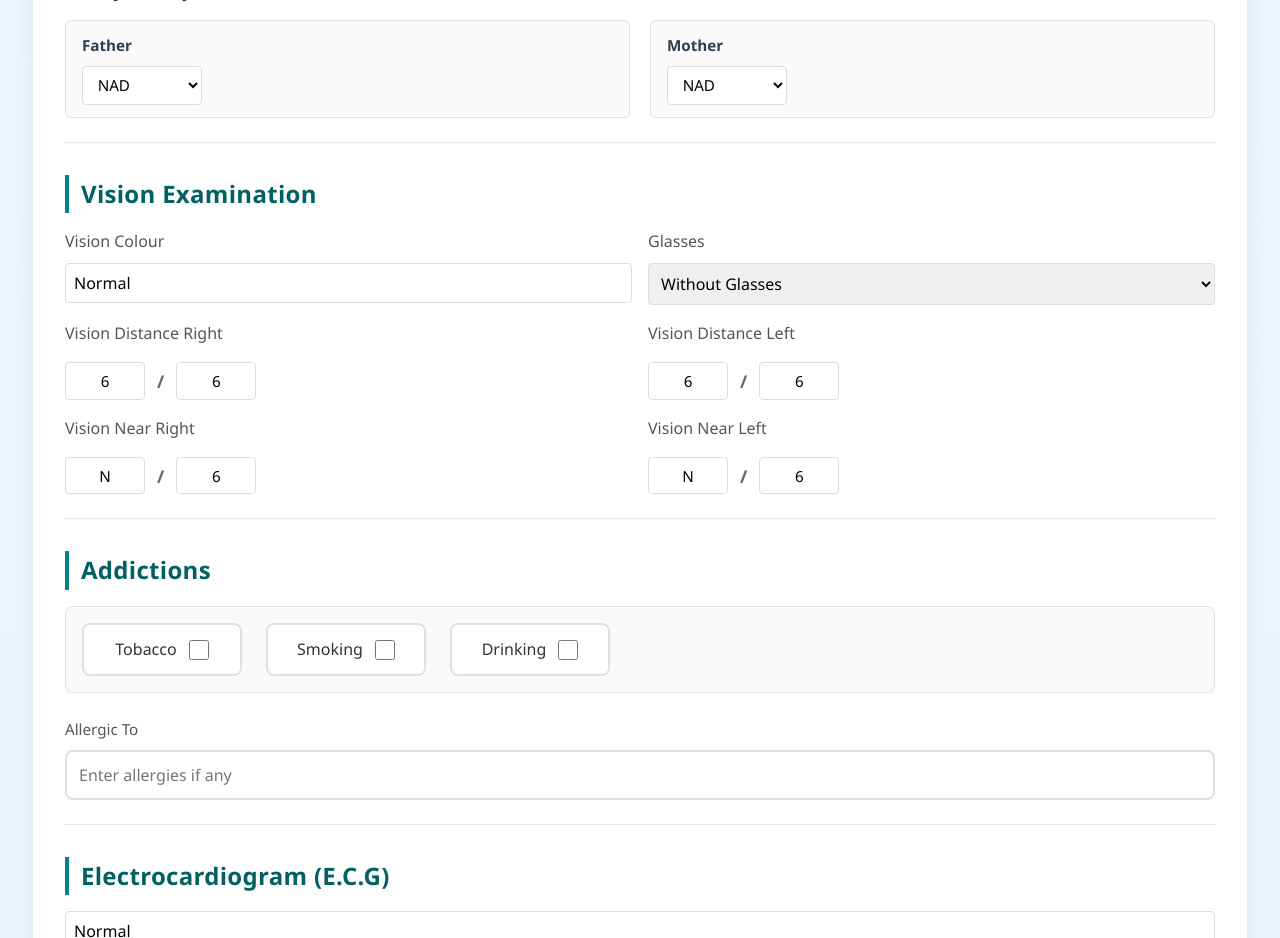
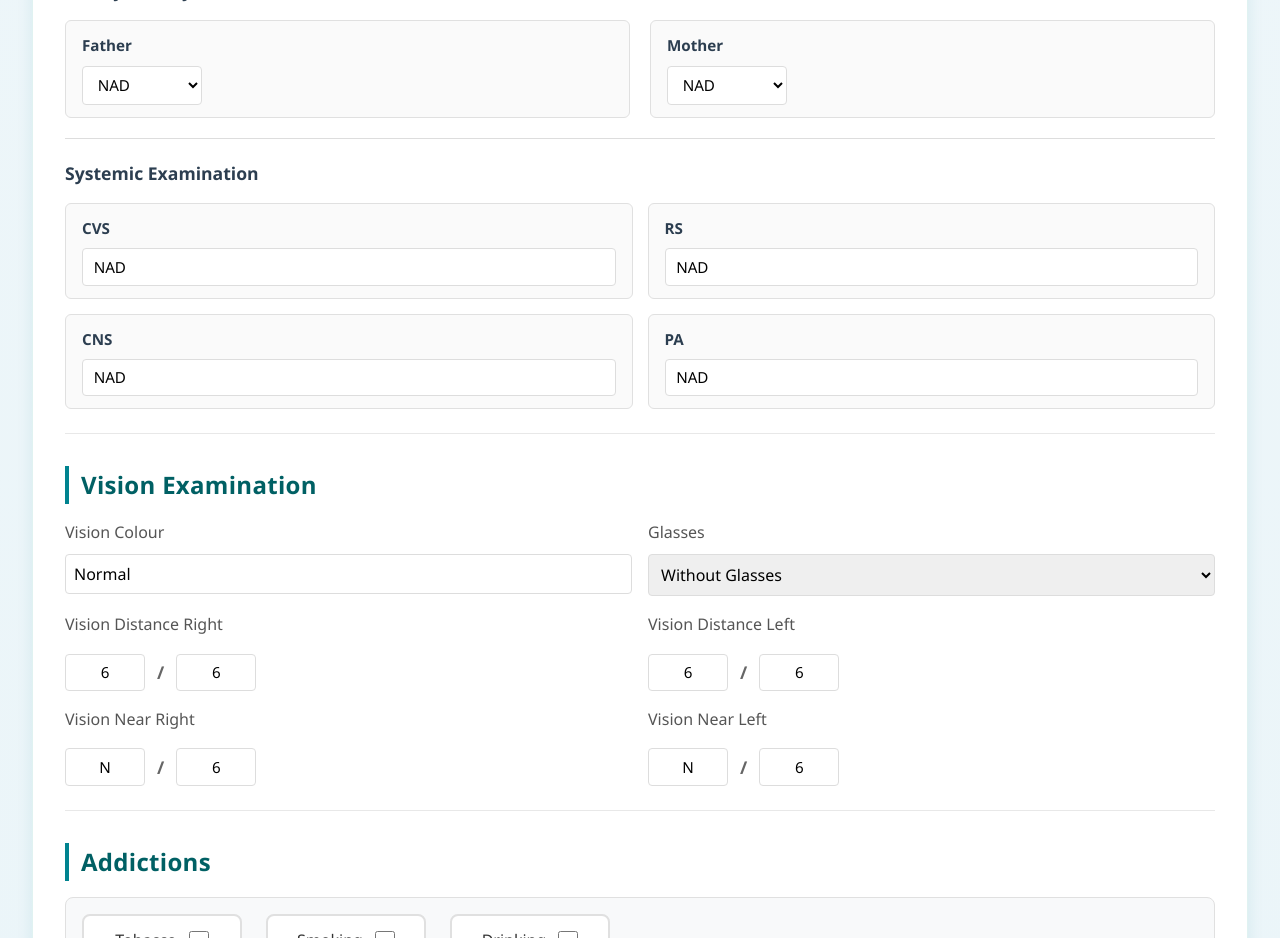
Before and after one commit to aniketgiri905/Medical-Reports-Project, a React (Vite) app: page /edit/1 in a window 1280 px wide. Shown: the part 1720-2658 px from the top of the page. Built offline with nearby package versions, Linux system fonts and the light colour scheme.

Commit message:
Systemic Examination added

```diff
--- a/src/Components/PatientDetails.jsx
+++ b/src/Components/PatientDetails.jsx
@@ -267,6 +267,29 @@ function PatientDetails({ patients }) {
               </div>
             </div>
           </div>
+
+          {/* Systemic Examination within Medical History */}
+          <div style={{ marginTop: '20px', paddingTop: '20px', borderTop: '1px solid #ddd' }}>
+            <h3 style={{ marginBottom: '15px', fontSize: '1.1em', fontWeight: '600' }}>Systemic Examination</h3>
+            <div className="details-grid">
+              <div className="detail-item">
+                <span className="detail-label">CVS:</span>
+                <span className="detail-value">{patient.systemicExaminationCVS || 'NAD'}</span>
+              </div>
+              <div className="detail-item">
+                <span className="detail-label">RS:</span>
+                <span className="detail-value">{patient.systemicExaminationRS || 'NAD'}</span>
+              </div>
+              <div className="detail-item">
+                <span className="detail-label">CNS:</span>
+                <span className="detail-value">{patient.systemicExaminationCNS || 'NAD'}</span>
+              </div>
+              <div className="detail-item">
+                <span className="detail-label">PA:</span>
+                <span className="detail-value">{patient.systemicExaminationPA || 'NAD'}</span>
+              </div>
+            </div>
+          </div>
         </div>
 
         {/* Vision Examination Section */}
--- a/src/Components/PatientForm.css
+++ b/src/Components/PatientForm.css
@@ -726,6 +726,51 @@
   box-shadow: 0 0 0 2px rgba(74, 144, 226, 0.1);
 }
 
+.systemic-examination-container {
+  display: grid;
+  grid-template-columns: repeat(2, 1fr);
+  gap: 1rem;
+  margin-top: 1rem;
+}
+
+.systemic-examination-item {
+  display: flex;
+  flex-direction: column;
+  gap: 0.5rem;
+  padding: 0.75rem 1rem;
+  border: 1px solid #e0e0e0;
+  border-radius: 6px;
+  background-color: #fafafa;
+  transition: all 0.2s;
+}
+
+.systemic-examination-item:hover {
+  border-color: #4a90e2;
+  background-color: #ffffff;
+  box-shadow: 0 1px 3px rgba(0,0,0,0.05);
+}
+
+.systemic-examination-label {
+  font-weight: 600;
+  color: #2c3e50;
+  font-size: 0.95rem;
+  margin-bottom: 0;
+}
+
+.systemic-examination-input {
+  padding: 0.5em 0.7em;
+  border: 1px solid #ddd;
+  border-radius: 4px;
+  font-size: 0.95em;
+  transition: border-color 0.2s;
+}
+
+.systemic-examination-input:focus {
+  outline: none;
+  border-color: #4a90e2;
+  box-shadow: 0 0 0 2px rgba(74, 144, 226, 0.1);
+}
+
 /* Vision Examination Section Styles */
 .vision-examination-container {
   display: grid;
--- a/src/Components/PatientForm.jsx
+++ b/src/Components/PatientForm.jsx
@@ -128,6 +128,10 @@ function PatientForm({ patients, onSave, onBulkSave, settings, onSettingsChange
     presentChestPain: 'No',
     fatherHistory: { has: false, details: '' },
     motherHistory: { has: false, details: '' },
+    systemicExaminationCVS: 'NAD',
+    systemicExaminationRS: 'NAD',
+    systemicExaminationCNS: 'NAD',
+    systemicExaminationPA: 'NAD',
     visionColor: 'Normal',
     visionDistanceRight1: '6',
     visionDistanceRight2: '6',
@@ -180,7 +184,12 @@ function PatientForm({ patients, onSave, onBulkSave, settings, onSettingsChange
         visionNearRight2: existingPatient.visionNearRight2 || existingPatient.visionNearRight1b || '6',
         visionNearLeft1: existingPatient.visionNearLeft1 || existingPatient.visionNearLeft1a || 'N',
         visionNearLeft2: existingPatient.visionNearLeft2 || existingPatient.visionNearLeft1b || '6',
-        glasses: existingPatient.glasses || 'Without Glasses'
+        glasses: existingPatient.glasses || 'Without Glasses',
+        // Set default values for systemic examination fields if not present (backward compatibility)
+        systemicExaminationCVS: existingPatient.systemicExaminationCVS || 'NAD',
+        systemicExaminationRS: existingPatient.systemicExaminationRS || 'NAD',
+        systemicExaminationCNS: existingPatient.systemicExaminationCNS || 'NAD',
+        systemicExaminationPA: existingPatient.systemicExaminationPA || 'NAD'
       }
       setFormData(updatedData)
     }
@@ -344,6 +353,10 @@ function PatientForm({ patients, onSave, onBulkSave, settings, onSettingsChange
             has: row['Mother History'] && row['Mother History'] !== 'No' ? true : false,
             details: row['Mother History'] && row['Mother History'] !== 'No' ? row['Mother History'] : ''
           },
+          systemicExaminationCVS: row['Systemic Examination CVS'] || row['CVS'] || 'NAD',
+          systemicExaminationRS: row['Systemic Examination RS'] || row['RS'] || 'NAD',
+          systemicExaminationCNS: row['Systemic Examination CNS'] || row['CNS'] || 'NAD',
+          systemicExaminationPA: row['Systemic Examination PA'] || row['PA'] || 'NAD',
           visionColor: row['Vision Color'] || row['Vision Colour'] || '',
           visionDistanceRight1: row['Vision Distance Right 1'] || (row['Vision Distance Right'] ? row['Vision Distance Right'].toString().split('/')[0] : '') || '6',
           visionDistanceRight2: row['Vision Distance Right 2'] || (row['Vision Distance Right'] ? row['Vision Distance Right'].toString().split('/')[1] : '') || '6',
@@ -967,6 +980,57 @@ function PatientForm({ patients, onSave, onBulkSave, settings, onSettingsChange
               </div>
             </div>
           </div>
+
+          {/* Systemic Examination within Medical History */}
+          <div style={{ marginTop: '20px', paddingTop: '20px', borderTop: '1px solid #ddd' }}>
+            <h3 style={{ marginBottom: '15px', fontSize: '1.1em', fontWeight: '600', color: '#2c3e50' }}>Systemic Examination</h3>
+            <div className="systemic-examination-container" style={{ display: 'grid', gridTemplateColumns: 'repeat(2, 1fr)', gap: '15px' }}>
+              <div className="systemic-examination-item">
+                <label className="systemic-examination-label">CVS</label>
+                <EditableInput
+                  type="text"
+                  name="systemicExaminationCVS"
+                  value={formData.systemicExaminationCVS}
+                  onChange={handleChange}
+                  placeholder="NAD"
+                  className="systemic-examination-input"
+                />
+              </div>
+              <div className="systemic-examination-item">
+                <label className="systemic-examination-label">RS</label>
+                <EditableInput
+                  type="text"
+                  name="systemicExaminationRS"
+                  value={formData.systemicExaminationRS}
+                  onChange={handleChange}
+                  placeholder="NAD"
+                  className="systemic-examination-input"
+                />
+              </div>
+              <div className="systemic-examination-item">
+                <label className="systemic-examination-label">CNS</label>
+                <EditableInput
+                  type="text"
+                  name="systemicExaminationCNS"
+                  value={formData.systemicExaminationCNS}
+                  onChange={handleChange}
+                  placeholder="NAD"
+                  className="systemic-examination-input"
+                />
+              </div>
+              <div className="systemic-examination-item">
+                <label className="systemic-examination-label">PA</label>
+                <EditableInput
+                  type="text"
+                  name="systemicExaminationPA"
+                  value={formData.systemicExaminationPA}
+                  onChange={handleChange}
+                  placeholder="NAD"
+                  className="systemic-examination-input"
+                />
+              </div>
+            </div>
+          </div>
         </div>
 
         <div className="form-section">
--- a/src/utils/helpers.js
+++ b/src/utils/helpers.js
@@ -292,6 +292,22 @@ const generatePatientPDFContent = (patientData, existingDoc = null, startNewPage
 
   addTwoKeyValues('Father', fatherValue, 'Mother', motherValue)
 
+  // Systemic Examination within Medical History section
+  checkPageBreak(lineHeight + 3)
+  yPos += 2 // Add spacing before systemic examination
+  doc.setFont(undefined, 'bold')
+  doc.setFontSize(11)
+  doc.text('Systemic Examination', col1X, yPos)
+  yPos += lineHeight + 1
+
+  const cvsValue = patientData.systemicExaminationCVS || 'NAD'
+  const rsValue = patientData.systemicExaminationRS || 'NAD'
+  const cnsValue = patientData.systemicExaminationCNS || 'NAD'
+  const paValue = patientData.systemicExaminationPA || 'NAD'
+
+  addTwoKeyValues('CVS', cvsValue, 'RS', rsValue)
+  addTwoKeyValues('CNS', cnsValue, 'PA', paValue)
+
   // ========== VISION EXAMINATION SECTION ==========
   addSectionHeader('Vision Examination')
 
@@ -462,6 +478,10 @@ export const exportToExcel = (data, fileName = 'medical_reports') => {
     'Present Chest Pain': patient.presentChestPain || 'No',
     'Father History': patient.fatherHistory?.has ? patient.fatherHistory.details : 'NAD',
     'Mother History': patient.motherHistory?.has ? patient.motherHistory.details : 'NAD',
+    'Systemic Examination CVS': patient.systemicExaminationCVS || 'NAD',
+    'Systemic Examination RS': patient.systemicExaminationRS || 'NAD',
+    'Systemic Examination CNS': patient.systemicExaminationCNS || 'NAD',
+    'Systemic Examination PA': patient.systemicExaminationPA || 'NAD',
     'Vision Color': patient.visionColor || '',
     'Vision Distance Right': (patient.visionDistanceRight1 && patient.visionDistanceRight2)
       ? `${patient.visionDistanceRight1}/${patient.visionDistanceRight2}`
```
